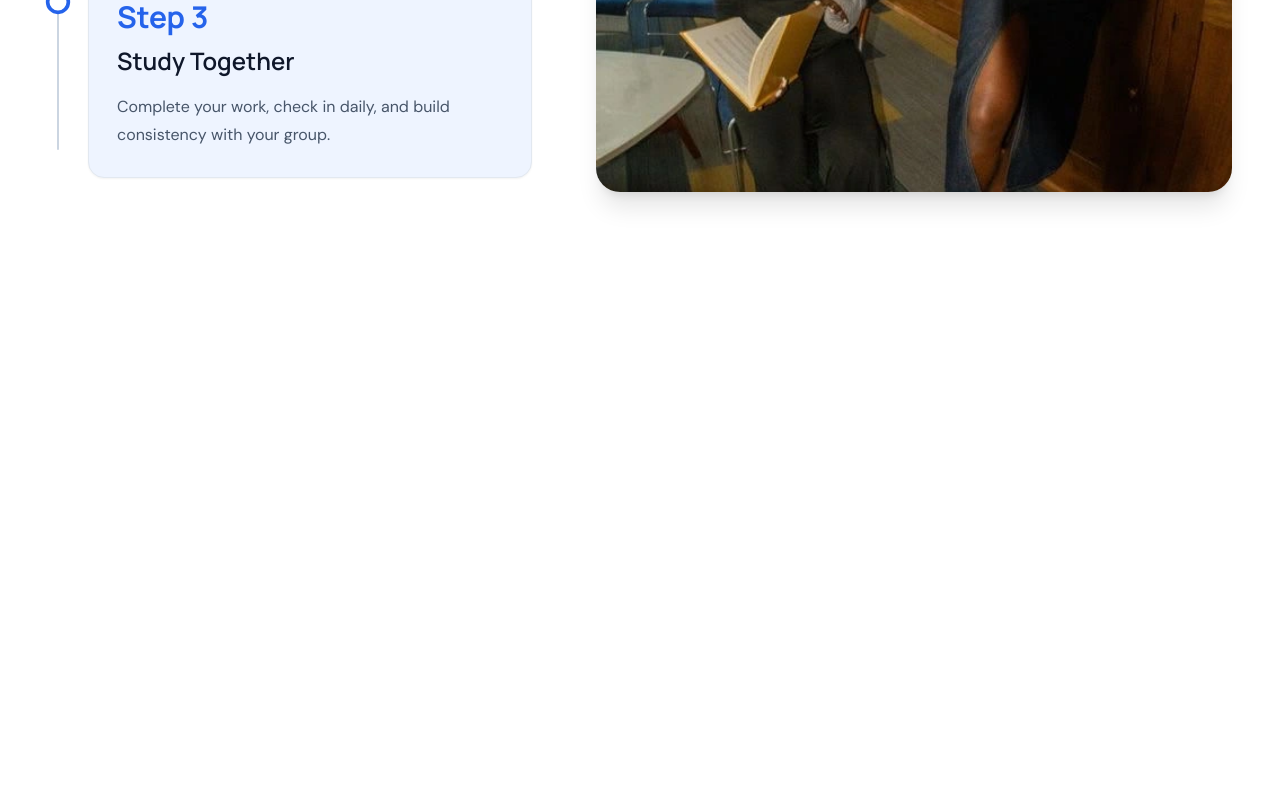
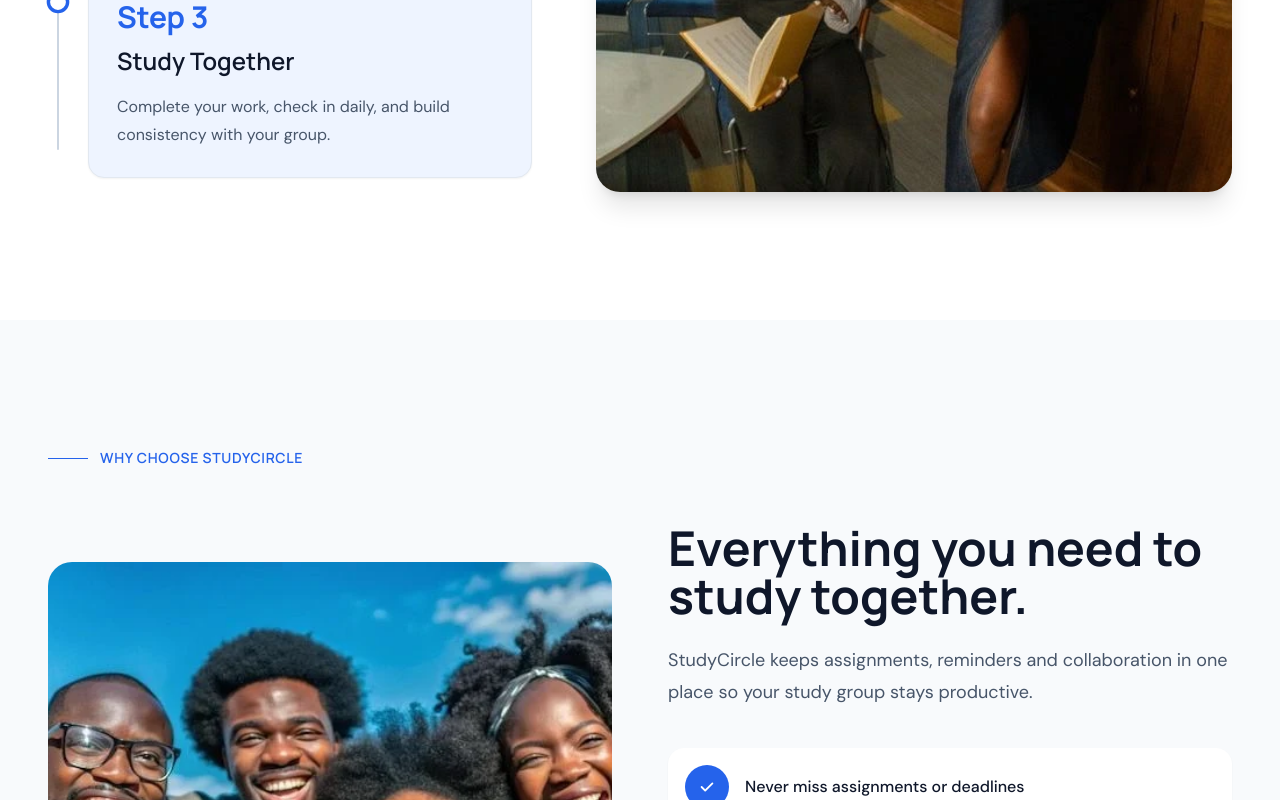
Before and after one commit to circorangeintern/Vanguard-circle, a React (Vite) app in the folder Frontend-folder/Vanguard-circle/: page / in a window 1280 px wide. Shown: the part 2641-3441 px from the top of the page. Before the commit the page ends 2961 px from the top, so only its background shows below. Built offline with nearby package versions, Linux system fonts and the light colour scheme.

Commit message:
Why studysection done

```diff
--- /dev/null
+++ b/Frontend-folder/Vanguard-circle/src/components/landing/WhyStudyCard.tsx
@@ -0,0 +1,52 @@
+import { motion } from "framer-motion";
+
+interface WhyStudyCardProps {
+  icon: any;
+  text: string;
+}
+
+const WhyStudyCard = ({ icon: Icon, text }: WhyStudyCardProps) => {
+  return (
+    <motion.div
+      whileHover={{
+        x: 8,
+      }}
+      transition={{ duration: 0.25 }}
+      className="
+      group
+      flex
+      items-center
+      gap-4
+      rounded-2xl
+      border
+      border-transparent
+      bg-white
+      p-4
+      shadow-sm
+      transition-all
+      duration-300
+      hover:border-[var(--color-primary)]
+      hover:shadow-lg
+    "
+    >
+      <div
+        className="
+        flex
+        h-11
+        w-11
+        items-center
+        justify-center
+        rounded-full
+        bg-[var(--color-primary)]
+        text-white
+      "
+      >
+        <Icon className="text-lg" />
+      </div>
+
+      <p className="font-medium text-[var(--color-text-primary)]">{text}</p>
+    </motion.div>
+  );
+};
+
+export default WhyStudyCard;
--- /dev/null
+++ b/Frontend-folder/Vanguard-circle/src/components/landing/WhyStudyCircle.tsx
@@ -0,0 +1,77 @@
+import { motion } from "framer-motion";
+
+import { Container } from "../ui";
+
+import WhyStudyCard from "./WhyStudyCard";
+import { whyStudyItems } from "./WhyStudyData";
+
+import whyStudyCircle from "../../images/whyStudyCircle.webp";
+
+const WhyStudyCircle = () => {
+  return (
+    <section className="bg-[var(--color-background)] py-24 lg:py-32">
+      <Container>
+        <div className="mb-14 flex items-center gap-3">
+          <span className="h-px w-10 bg-[var(--color-primary)]" />
+
+          <span className="font-heading text-sm font-semibold uppercase tracking-wider text-[var(--color-primary)]">
+            Why Choose StudyCircle
+          </span>
+        </div>
+
+        <div className="grid items-center gap-14 lg:grid-cols-2">
+          {/* Mobile first: checklist */}
+
+          <motion.div
+            initial={{ opacity: 0, x: 40 }}
+            whileInView={{ opacity: 1, x: 0 }}
+            viewport={{ once: true }}
+            transition={{ duration: 0.7 }}
+            className="order-1 lg:order-2"
+          >
+            <h2 className="font-heading text-3xl font-bold text-[var(--color-text-primary)] md:text-5xl">
+              Everything you need to study together.
+            </h2>
+
+            <p className="mt-6 max-w-xl text-lg leading-8 text-[var(--color-text-secondary)]">
+              StudyCircle keeps assignments, reminders and collaboration in one
+              place so your study group stays productive.
+            </p>
+
+            <div className="mt-10 space-y-5">
+              {whyStudyItems.map((item) => (
+                <WhyStudyCard key={item.text} {...item} />
+              ))}
+            </div>
+          </motion.div>
+
+          {/* Image */}
+
+          <motion.div
+            initial={{ opacity: 0, x: -40 }}
+            whileInView={{ opacity: 1, x: 0 }}
+            viewport={{ once: true }}
+            transition={{ duration: 0.7 }}
+            className="order-2 overflow-hidden rounded-3xl lg:order-1"
+          >
+            <motion.img
+              whileHover={{ scale: 1.04 }}
+              transition={{ duration: 0.5 }}
+              src={whyStudyCircle}
+              alt="Students"
+              className="
+                h-[320px]
+                w-full
+                object-cover
+                sm:h-[420px]
+                lg:h-[520px]
+              "
+            />
+          </motion.div>
+        </div>
+      </Container>
+    </section>
+  );
+};
+
+export default WhyStudyCircle;
--- /dev/null
+++ b/Frontend-folder/Vanguard-circle/src/components/landing/WhyStudyData.ts
@@ -0,0 +1,20 @@
+import { HiCheck } from "react-icons/hi";
+
+export const whyStudyItems = [
+  {
+    icon: HiCheck,
+    text: "Never miss assignments or deadlines",
+  },
+  {
+    icon: HiCheck,
+    text: "Keep every study group organized",
+  },
+  {
+    icon: HiCheck,
+    text: "Build accountability with classmates",
+  },
+  {
+    icon: HiCheck,
+    text: "Collaborate from one workspace",
+  },
+];
--- a/Frontend-folder/Vanguard-circle/src/pages/LandingPage.tsx
+++ b/Frontend-folder/Vanguard-circle/src/pages/LandingPage.tsx
@@ -2,6 +2,7 @@
 import TrustedSection from "../components/landing/TrustedSection";
 import FeaturesSection from "../components/landing/FeaturesSection";
 import StudyWorksSection from "../components/landing/StudyWorksSection";
+import WhyStudyCircle from "../components/landing/WhyStudyCircle";
 
 const LandingPage = () => {
   return (
@@ -10,6 +11,7 @@
       <TrustedSection />
       <FeaturesSection />
       <StudyWorksSection />
+      <WhyStudyCircle />
     </>
   );
 };
```
Also changed, not shown: Frontend-folder/Vanguard-circle/src/images/whyStudyCircle.webp (added).
